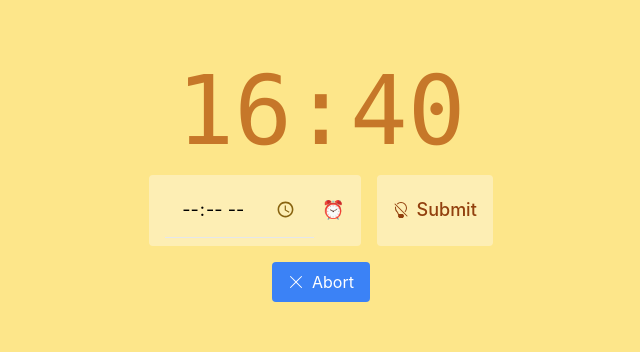
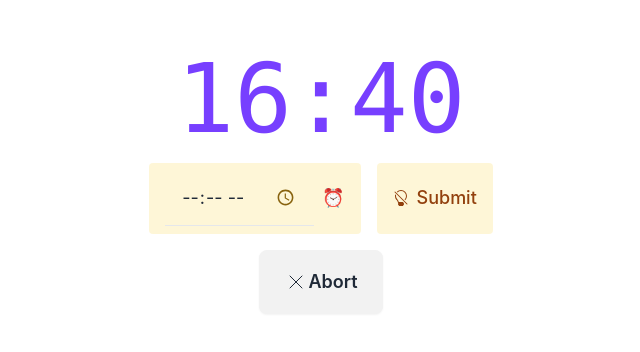
Before and after one commit to cosicles/offie, a React (Vite) app: page / in a window 1280 px wide. Shown: the part 250-602 px from the top of the page, without its empty margins (319-959 px from the left). Built offline with nearby package versions, Linux system fonts and the light colour scheme.

Commit message:
Add daisyUI

```diff
--- a/index.html
+++ b/index.html
@@ -1,5 +1,5 @@
 <!DOCTYPE html>
-<html>
+<html data-theme="light">
 
 <head>
   <meta charset="UTF-8" />
@@ -8,7 +8,7 @@
   <title>Offie</title>
 </head>
 
-<body class="bg-amber-200">
+<body>
   <div id="root"></div>
   <script type="module" src="/src/renderer.ts"></script>
 </body>
--- a/package.json
+++ b/package.json
@@ -25,6 +25,7 @@
     "@typescript-eslint/parser": "^5.0.0",
     "@vitejs/plugin-react": "^4.2.1",
     "autoprefixer": "^10.4.19",
+    "daisyui": "^4.11.1",
     "electron": "30.0.6",
     "eslint": "^8.0.1",
     "eslint-plugin-import": "^2.25.0",
--- a/src/components/ClockDisplay.tsx
+++ b/src/components/ClockDisplay.tsx
@@ -23,7 +23,7 @@ const DigitalClock = () => {
 
     // Render the time
     return (
-        <div className="select-none font-mono text-8xl text-amber-700 opacity-75">
+        <div className="text-primary select-none font-mono text-8xl opacity-75">
             <span>{timeString}</span>
         </div>
     );
--- a/src/components/ShutdownAborter.tsx
+++ b/src/components/ShutdownAborter.tsx
@@ -4,22 +4,26 @@ const ShutdownAborter = () => {
     };
 
     return (
-        <div className="rounded bg-blue-500 px-4 py-2 text-white">
+        <div className="btn btn-xs sm:btn-sm md:btn-md lg:btn-lg">
             <button
                 className="flex items-center justify-center space-x-2"
-                id="abort-btn"
                 onClick={handleAbort}
             >
                 <svg
                     xmlns="http://www.w3.org/2000/svg"
-                    width="16"
-                    height="16"
-                    fill="currentColor"
-                    viewBox="0 0 16 16"
+                    className="h-6 w-6"
+                    fill="none"
+                    viewBox="0 0 24 24"
+                    stroke="currentColor"
                 >
-                    <path d="M2.146 2.854a.5.5 0 1 1 .708-.708L8 7.293l5.146-5.147a.5.5 0 0 1 .708.708L8.707 8l5.147 5.146a.5.5 0 0 1-.708.708L8 8.707l-5.146 5.147a.5.5 0 0 1-.708-.708L7.293 8z" />
+                    <path
+                        strokeLinecap="round"
+                        strokeLinejoin="round"
+                        strokeWidth="1"
+                        d="M6 18L18 6M6 6l12 12"
+                    />
                 </svg>
-                <span>Abort</span>
+                Abort
             </button>
         </div>
     );
--- a/tailwind.config.js
+++ b/tailwind.config.js
@@ -7,5 +7,23 @@ export default {
     theme: {
         extend: {},
     },
-    plugins: [],
+    plugins: [
+        require('daisyui')
+    ],
+    daisyui: {
+        themes: [
+            {
+                sunset: {
+                "primary": "#FFCDB2",
+                "secondary": "#FFB4A2",
+                "accent": "#E5989B",
+                "neutral": "#B5838D",
+                "base-100": "#6D6875",
+              }
+            },
+            "light",
+            "cupcake",
+            "dark",
+        ],
+    }
 }
```
Also changed, not shown: 1 other file (tests, documents, lock files or other folders).
